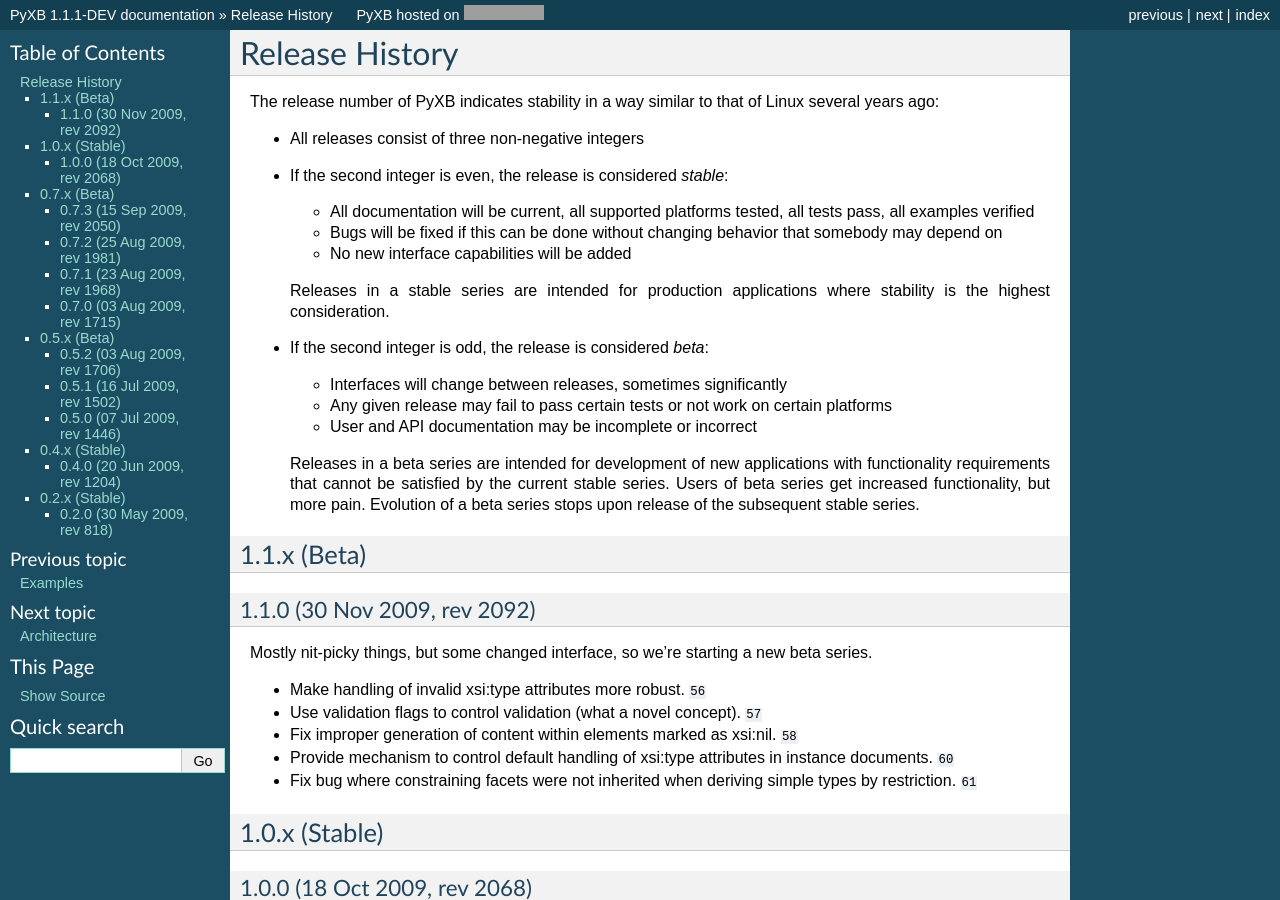
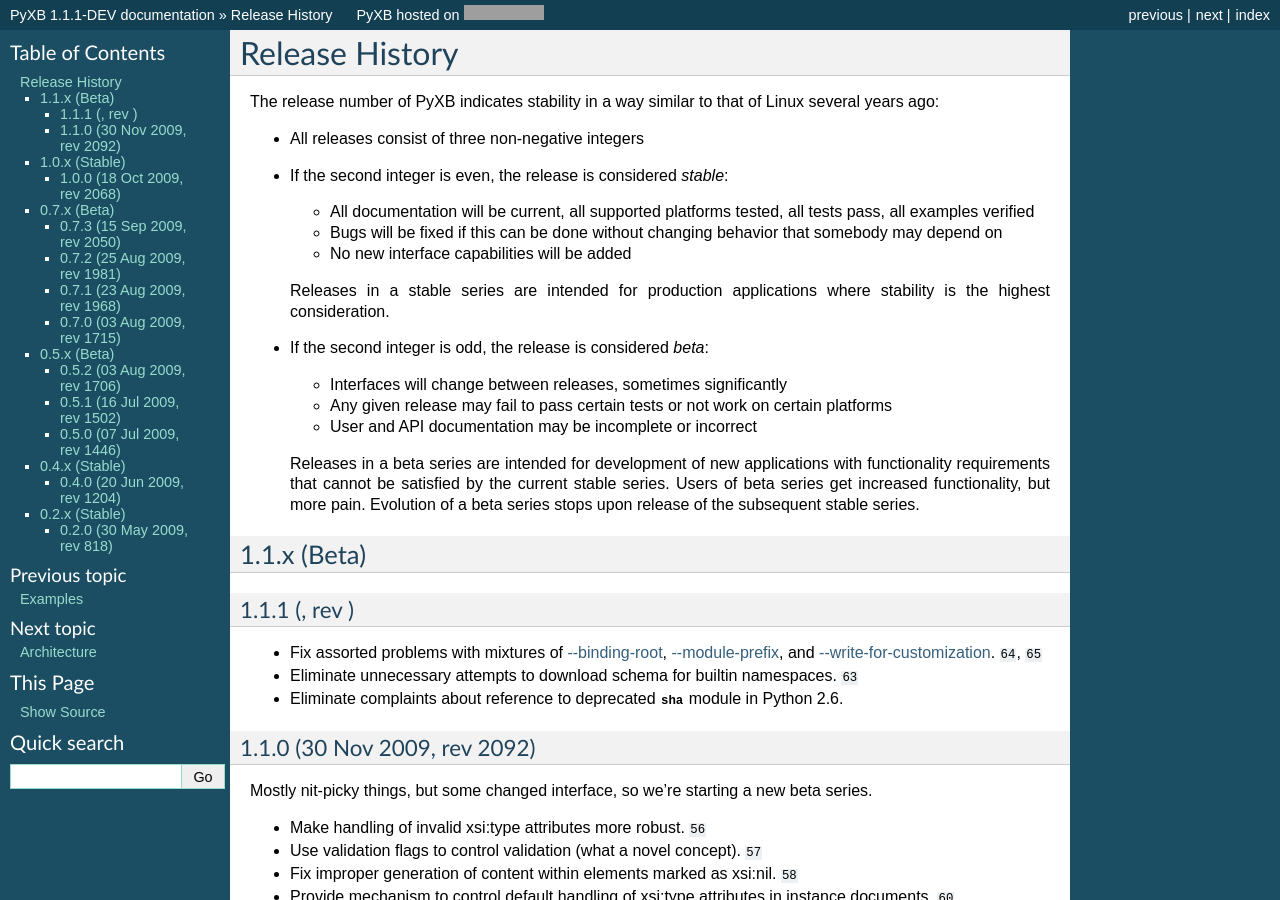
Before and after one commit to pabigot/pyxb, a Sphinx documentation site: the page built from doc/releases.txt, in a window 1280 px wide and 900 px high. Built offline with Sphinx 7.4.7, drawn with Linux system fonts in a browser that asks for light colours; cross-references to code outside the pages are shown as plain code; grey boxes are pictures that could not be loaded.

Commit message:
Record bugs fixed so far

```diff
--- a/doc/releases.txt
+++ b/doc/releases.txt
@@ -39,6 +39,20 @@
 
 1.1.x (Beta)
 ==============
+
+1.1.1 (, rev )
+------------------
+
+- Fix assorted problems with mixtures of :ref:`pyxbgen--binding-root`,
+  :ref:`pyxbgen--module-prefix`, and :ref:`pyxbgen--write-for-customization`.
+  :ticket:`64`, :ticket:`65`
+
+- Eliminate unnecessary attempts to download schema for builtin namespaces.
+  :ticket:`63`
+
+- Eliminate complaints about reference to deprecated :mod:`sha` module in Python
+  2.6.
+
 
 1.1.0 (30 Nov 2009, rev 2092)
 -----------------------------
```
